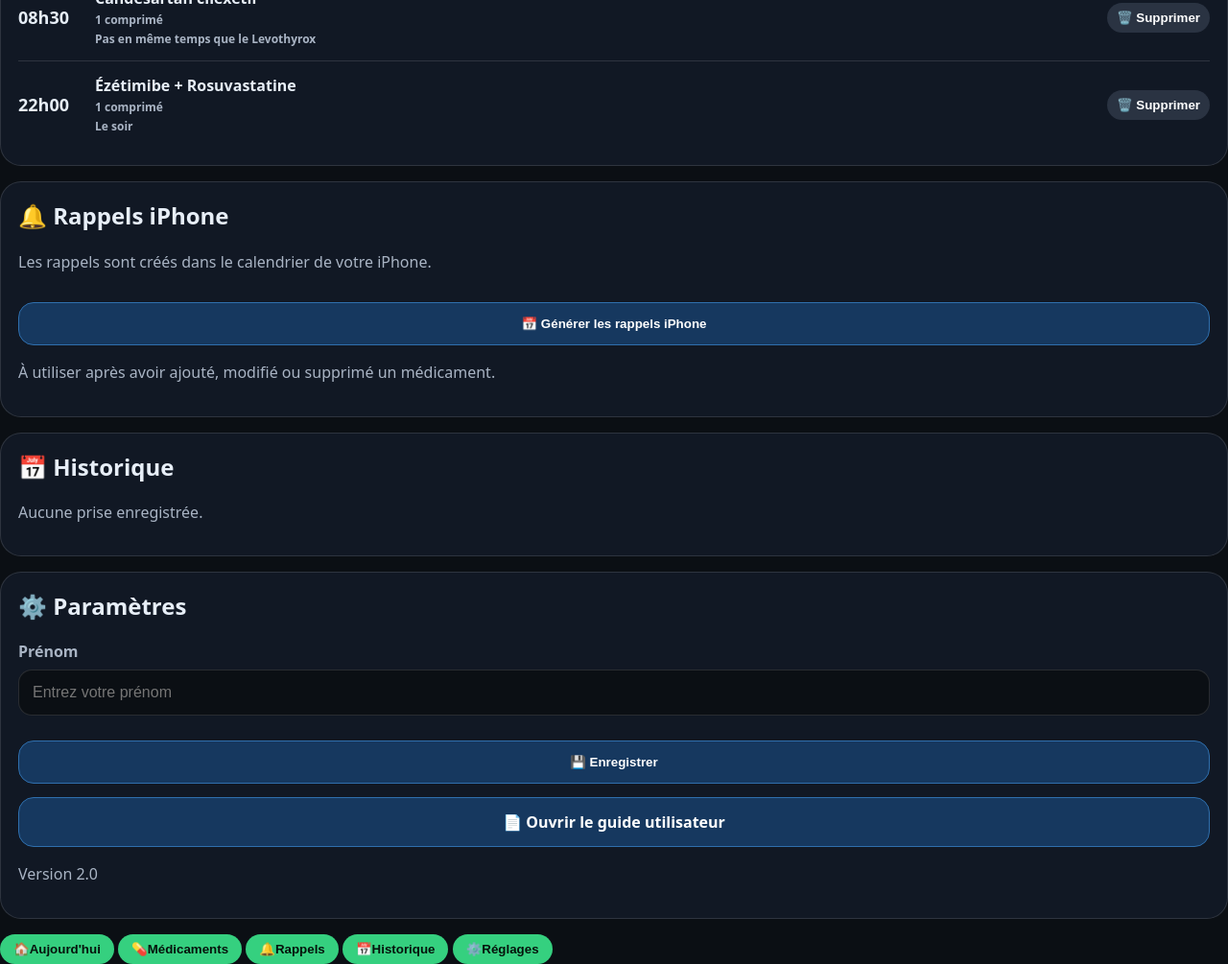
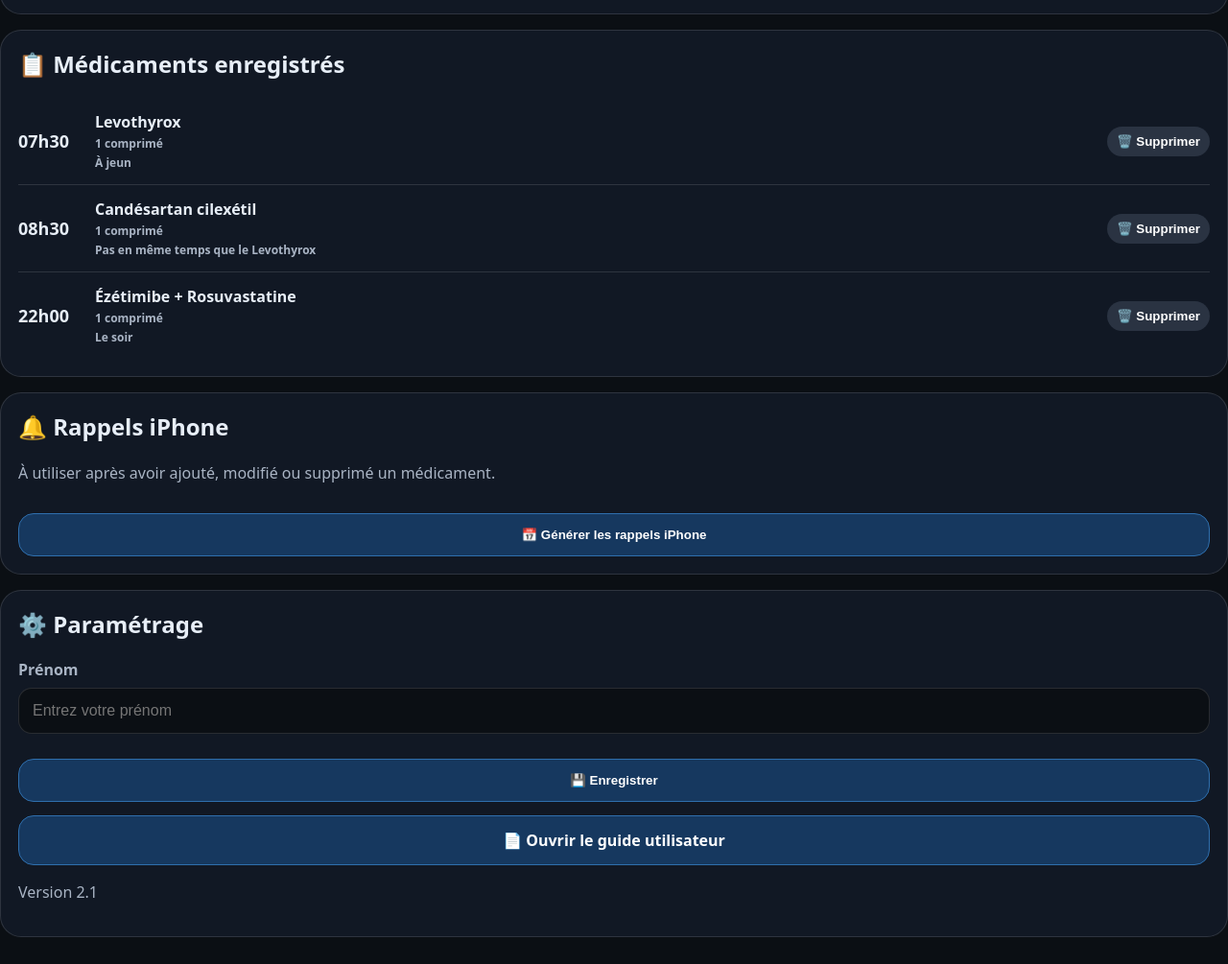
Before and after one commit to fr1255/maker-lab-mouton-5-pattes, a plain HTML site: page projets/mouton-vigilant/index.html in a window 1280 px wide. Shown: the part 1469-2474 px from the top of the page at 96% size. Drawn offline with Linux system fonts and the light colour scheme.

Commit message:
Update index.html

```diff
--- a/projets/mouton-vigilant/index.html
+++ b/projets/mouton-vigilant/index.html
@@ -17,23 +17,33 @@
 
   <header class="app-header">
     <img src="logo.png" class="logo" alt="Mouton Vigilant">
-
     <h1>🐑 Mouton Vigilant</h1>
     <p id="bonjour" class="intro">Bonjour</p>
     <p class="subtitle">Votre compagnon de traitement</p>
   </header>
 
-  <section id="screen-accueil" class="screen active">
+  <nav class="menu-principal">
+    <button class="page-btn active" data-page="aujourdhui">💊 Aujourd'hui</button>
+    <button class="page-btn" data-page="medicaments">💊 Médicaments</button>
+    <button class="page-btn" data-page="parametrage">⚙️ Paramétrage</button>
+  </nav>
+
+  <section id="page-aujourdhui" class="page-section active">
     <div class="card">
       <h2>💊 Aujourd'hui</h2>
       <p id="resumeJour" class="intro">Chargement...</p>
       <div id="listeMedicaments"></div>
     </div>
+
+    <div class="card">
+      <h2>📅 Historique</h2>
+      <div id="historique"></div>
+    </div>
   </section>
 
-  <section id="screen-medicaments" class="screen">
+  <section id="page-medicaments" class="page-section">
     <div class="card">
-      <h2>💊 Médicaments</h2>
+      <h2>➕ Ajouter un médicament</h2>
 
       <label for="medNom">Nom du médicament</label>
       <input id="medNom" type="text" placeholder="Ex : Levothyrox">
@@ -50,39 +60,28 @@
       <button id="ajouterMedicament" class="btn-alerte">
         ➕ Ajouter le médicament
       </button>
+    </div>
 
-      <h3>📋 Médicaments enregistrés</h3>
+    <div class="card">
+      <h2>📋 Médicaments enregistrés</h2>
       <div id="listeParametresMedicaments"></div>
     </div>
-  </section>
 
-  <section id="screen-rappels" class="screen">
     <div class="card">
       <h2>🔔 Rappels iPhone</h2>
       <p class="intro">
-        Les rappels sont créés dans le calendrier de votre iPhone.
+        À utiliser après avoir ajouté, modifié ou supprimé un médicament.
       </p>
 
       <button id="creerCalendrier" class="btn-alerte">
         📅 Générer les rappels iPhone
       </button>
-
-      <p class="intro">
-        À utiliser après avoir ajouté, modifié ou supprimé un médicament.
-      </p>
     </div>
   </section>
 
-  <section id="screen-historique" class="screen">
+  <section id="page-parametrage" class="page-section">
     <div class="card">
-      <h2>📅 Historique</h2>
-      <div id="historique"></div>
-    </div>
-  </section>
-
-  <section id="screen-parametres" class="screen">
-    <div class="card">
-      <h2>⚙️ Paramètres</h2>
+      <h2>⚙️ Paramétrage</h2>
 
       <label for="prenom">Prénom</label>
       <input id="prenom" type="text" placeholder="Entrez votre prénom">
@@ -95,21 +94,13 @@
         📄 Ouvrir le guide utilisateur
       </a>
 
-      <p class="intro">Version 2.0</p>
+      <p class="intro">Version 2.1</p>
     </div>
   </section>
 
 </main>
 
-<nav class="bottom-nav">
-  <button class="nav-btn active" data-screen="accueil">🏠<span>Aujourd'hui</span></button>
-  <button class="nav-btn" data-screen="medicaments">💊<span>Médicaments</span></button>
-  <button class="nav-btn" data-screen="rappels">🔔<span>Rappels</span></button>
-  <button class="nav-btn" data-screen="historique">📅<span>Historique</span></button>
-  <button class="nav-btn" data-screen="parametres">⚙️<span>Réglages</span></button>
-</nav>
-
-<script src="app.js?v=4"></script>
+<script src="app.js?v=5"></script>
 
 <script>
   if ("serviceWorker" in navigator) {
```
